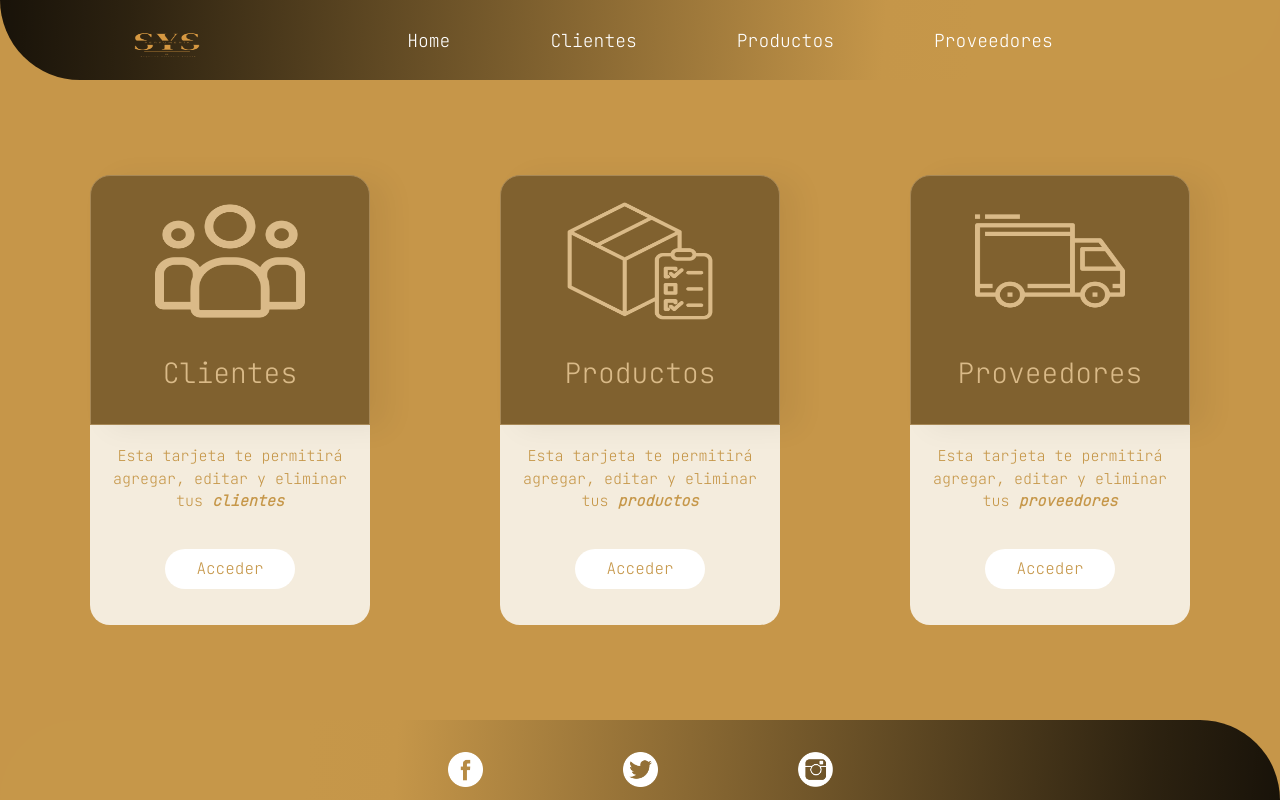
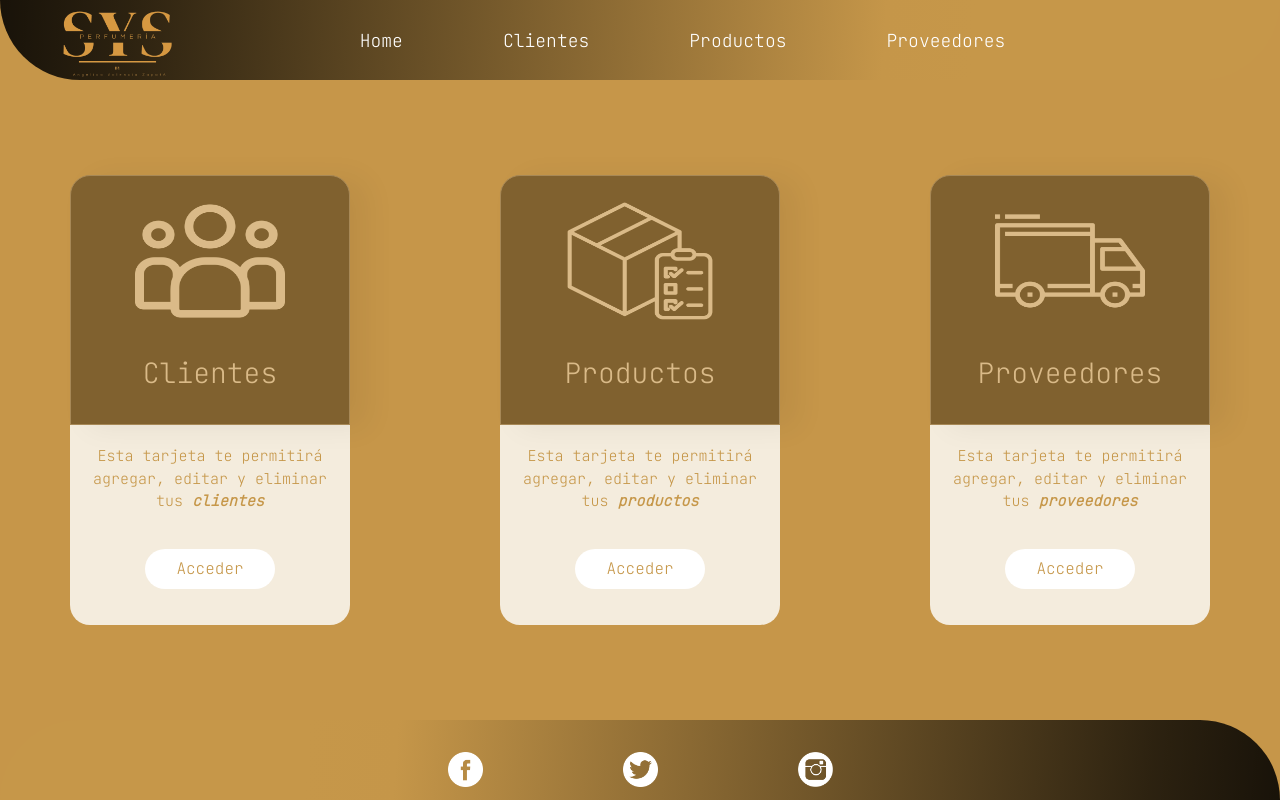
Before and after one commit to jhohan-val/Empresas_SYS, a React (Vite) app in the folder front-sys/: page / in a window 1280 px wide. Built offline with nearby package versions, Linux system fonts and the light colour scheme.

Commit message:
Se prueban tamaños en otros dispositivos y se cambia logo

```diff
--- a/front-sys/src/components/Helpers/Header.jsx
+++ b/front-sys/src/components/Helpers/Header.jsx
@@ -1,11 +1,10 @@
-import BtnPerfil from "./Botones/BtnPerfil";
 import LogoHeader from "./imagenes/LogoHeader";
 
 const Header = () => {
   return (
     <header className="header-menu">
+      <LogoHeader/>
         <section class="container-fluid">
-          <LogoHeader />
           <a href="">Home</a>
           <a href="">Clientes</a>
           <a href="">Productos</a>
--- a/front-sys/src/components/Helpers/imagenes/LogoHeader.jsx
+++ b/front-sys/src/components/Helpers/imagenes/LogoHeader.jsx
@@ -2,8 +2,8 @@ import logoheader from '../../../../public/logo-2.png'
 
 const LogoHeader =() => {
     return(
-        <section className='logo'>
-            <img className="logo-header" src={logoheader} alt="logoheader"/>
+        <section className='logo-centro'>
+            <img className='logo'  src={logoheader} alt="logoheader"/>
         </section>
     )
 }
--- a/front-sys/src/components/Layouts/Main.jsx
+++ b/front-sys/src/components/Layouts/Main.jsx
@@ -3,6 +3,7 @@ import Clientes from "../Helpers/Clientes";
 import Productos from "../Helpers/Productos";
 import Proveedores from "../Helpers/Proveedores";
 import { Routes, Route } from 'react-router-dom'
+import LogoHeader from "../Helpers/imagenes/LogoHeader";
 
 const Main = () => {
     return (
--- a/front-sys/src/index.css
+++ b/front-sys/src/index.css
@@ -35,12 +35,6 @@ main {
   justify-content: center
 }
 
-.logo-header {
-  width: 80px;
-  height: 50px;
-  margin-top: 8px;
-  margin-right: 200px;
-}
 
 .container-fluid{
   display: flex;
@@ -99,7 +93,7 @@ a:active {
 /* CARDS */
 
 .cards {
-  gap: 130px;
+  gap: 150px;
   height: 80vh;
   display: flex;
   align-items: center;
@@ -213,6 +207,15 @@ p{
   justify-content: center;
   justify-content: space-evenly;
 }
+
+/* logo */
+
+.logo{
+  width: 135px;
+  margin-left: 50px;
+}
+
+
 
 /* ASIDE  */
 
```
